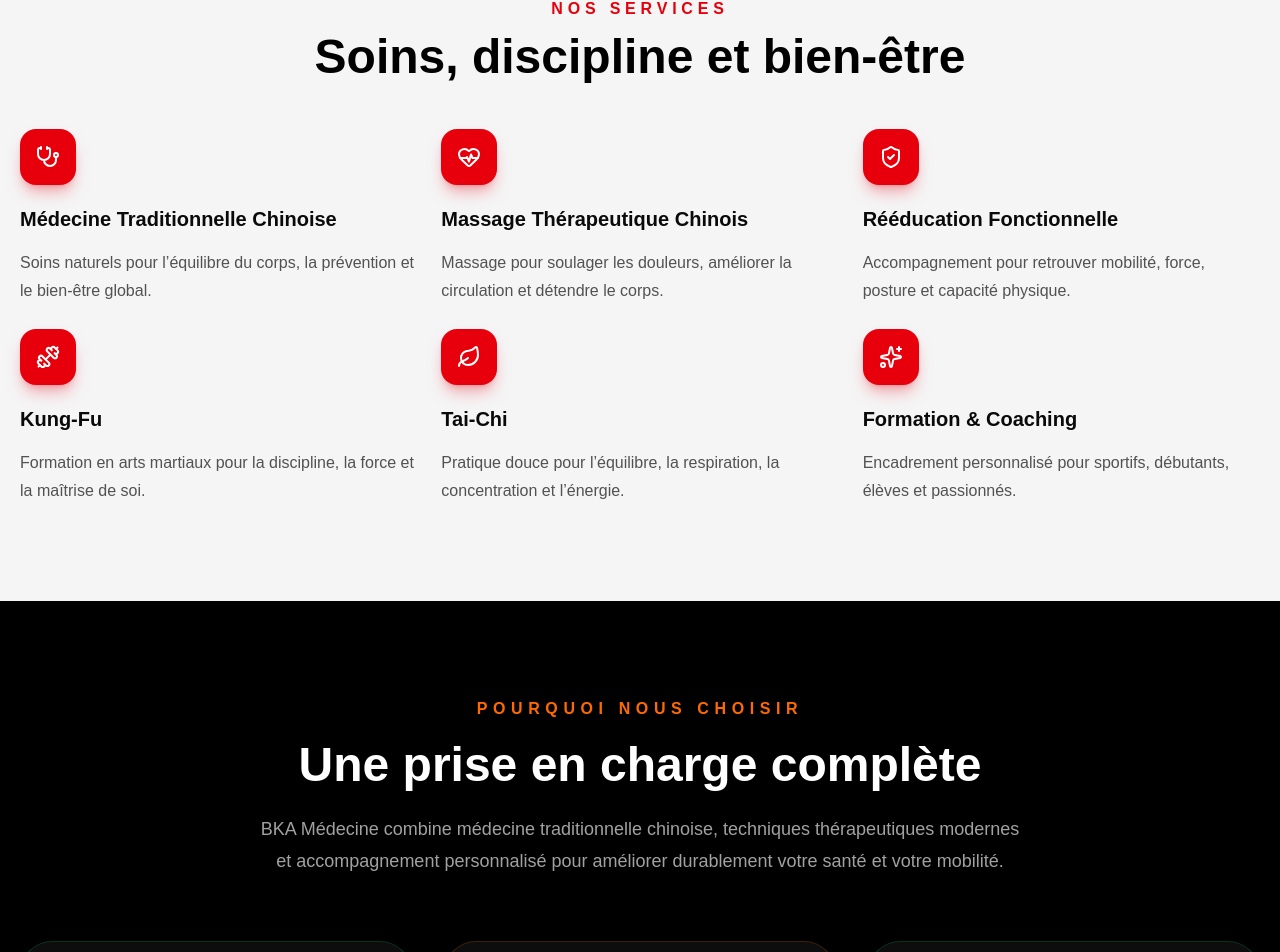
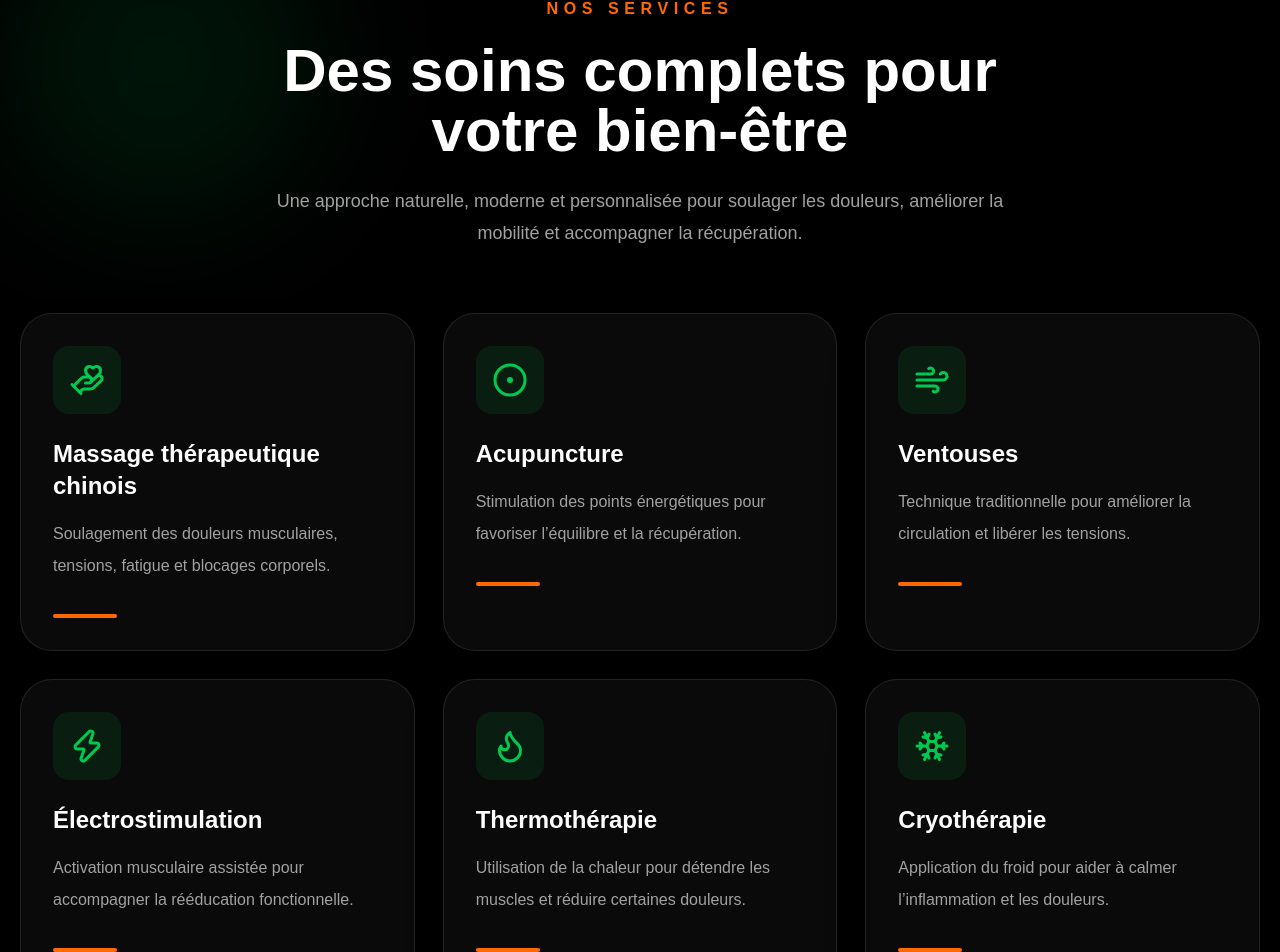
Before and after one commit to bellapptech/BKA-M-decine, a React (Vite) app: page / in a window 1280 px wide. Shown: the part 2255-3207 px from the top of the page. Built offline with nearby package versions, Linux system fonts and the light colour scheme.

Commit message:
changes on services

```diff
--- a/src/components/Services.jsx
+++ b/src/components/Services.jsx
@@ -1,83 +1,122 @@
 import { motion } from "framer-motion";
 import {
-  Stethoscope,
-  HeartPulse,
-  ShieldCheck,
+  Activity,
   Dumbbell,
-  Leaf,
-  Sparkles,
+  Flame,
+  Snowflake,
+  Zap,
+  HandHeart,
+  ShieldPlus,
+  Wind,
+  CircleDot,
 } from "lucide-react";
 
 const services = [
   {
-    title: "Médecine Traditionnelle Chinoise",
-    icon: Stethoscope,
-    desc: "Soins naturels pour l’équilibre du corps, la prévention et le bien-être global.",
+    icon: HandHeart,
+    title: "Massage thérapeutique chinois",
+    text: "Soulagement des douleurs musculaires, tensions, fatigue et blocages corporels.",
   },
   {
-    title: "Massage Thérapeutique Chinois",
-    icon: HeartPulse,
-    desc: "Massage pour soulager les douleurs, améliorer la circulation et détendre le corps.",
+    icon: CircleDot,
+    title: "Acupuncture",
+    text: "Stimulation des points énergétiques pour favoriser l’équilibre et la récupération.",
   },
   {
-    title: "Rééducation Fonctionnelle",
-    icon: ShieldCheck,
-    desc: "Accompagnement pour retrouver mobilité, force, posture et capacité physique.",
+    icon: Wind,
+    title: "Ventouses",
+    text: "Technique traditionnelle pour améliorer la circulation et libérer les tensions.",
   },
   {
-    title: "Kung-Fu",
-    icon: Dumbbell,
-    desc: "Formation en arts martiaux pour la discipline, la force et la maîtrise de soi.",
+    icon: Zap,
+    title: "Électrostimulation",
+    text: "Activation musculaire assistée pour accompagner la rééducation fonctionnelle.",
   },
   {
-    title: "Tai-Chi",
-    icon: Leaf,
-    desc: "Pratique douce pour l’équilibre, la respiration, la concentration et l’énergie.",
+    icon: Flame,
+    title: "Thermothérapie",
+    text: "Utilisation de la chaleur pour détendre les muscles et réduire certaines douleurs.",
   },
   {
-    title: "Formation & Coaching",
-    icon: Sparkles,
-    desc: "Encadrement personnalisé pour sportifs, débutants, élèves et passionnés.",
+    icon: Snowflake,
+    title: "Cryothérapie",
+    text: "Application du froid pour aider à calmer l’inflammation et les douleurs.",
+  },
+  {
+    icon: Dumbbell,
+    title: "Sport thérapeutique assisté",
+    text: "Exercices encadrés pour restaurer la mobilité, la force et l’équilibre.",
+  },
+  {
+    icon: Activity,
+    title: "Rééducation fonctionnelle",
+    text: "Accompagnement progressif après douleurs, AVC, fracture ou perte de mobilité.",
+  },
+  {
+    icon: ShieldPlus,
+    title: "Suivi personnalisé",
+    text: "Programme adapté selon votre état, vos douleurs et vos objectifs de récupération.",
   },
 ];
 
 export default function Services() {
   return (
-    <section id="services" className="bg-neutral-100 px-5 py-24">
-      <div className="mx-auto max-w-7xl">
-        <div className="mb-12 text-center">
-          <p className="font-bold uppercase tracking-[0.3em] text-red-600">
+    <section id="services" className="relative overflow-hidden bg-black px-5 py-24 text-white">
+      <div className="absolute left-0 top-0 h-80 w-80 rounded-full bg-green-500/10 blur-3xl"></div>
+      <div className="absolute bottom-0 right-0 h-80 w-80 rounded-full bg-orange-500/10 blur-3xl"></div>
+
+      <div className="relative mx-auto max-w-7xl">
+        <motion.div
+          initial={{ opacity: 0, y: 30 }}
+          whileInView={{ opacity: 1, y: 0 }}
+          viewport={{ once: true }}
+          transition={{ duration: 0.8 }}
+          className="mx-auto max-w-3xl text-center"
+        >
+          <p className="font-bold uppercase tracking-[0.35em] text-orange-500">
             Nos services
           </p>
-          <h2 className="mt-3 text-3xl font-black md:text-5xl">
-            Soins, discipline et bien-être
+
+          <h2 className="mt-5 text-4xl font-black md:text-6xl">
+            Des soins complets pour votre bien-être
           </h2>
-        </div>
 
-        <div className="grid gap-6 md:grid-cols-2 lg:grid-cols-3">
+          <p className="mt-6 text-lg leading-8 text-neutral-400">
+            Une approche naturelle, moderne et personnalisée pour soulager les douleurs,
+            améliorer la mobilité et accompagner la récupération.
+          </p>
+        </motion.div>
+
+        <div className="mt-16 grid gap-7 sm:grid-cols-2 lg:grid-cols-3">
           {services.map((service, index) => {
             const Icon = service.icon;
 
             return (
               <motion.div
                 key={service.title}
-                initial={{ opacity: 0, y: 30 }}
+                initial={{ opacity: 0, y: 40 }}
                 whileInView={{ opacity: 1, y: 0 }}
-                transition={{ delay: index * 0.08 }}
                 viewport={{ once: true }}
+                transition={{ duration: 0.7, delay: index * 0.08 }}
+                className="group relative overflow-hidden rounded-[2rem] border border-white/10 bg-white/[0.04] p-8 shadow-2xl backdrop-blur transition hover:-translate-y-2 hover:border-orange-500/40"
+              >
+                <div className="absolute inset-0 bg-gradient-to-br from-green-500/10 via-transparent to-orange-500/10 opacity-0 transition group-hover:opacity-100"></div>
 
-              >
-                <div className="mb-5 flex h-14 w-14 items-center justify-center rounded-2xl bg-red-600 text-white shadow-lg shadow-red-600/30 transition group-hover:scale-110"  >
-                  <Icon />
+                <div className="relative">
+                  <div className="mb-6 inline-flex rounded-2xl bg-green-500/10 p-4 text-green-500 transition group-hover:bg-orange-500/10 group-hover:text-orange-500">
+                    <Icon size={36} />
+                  </div>
+
+                  <h3 className="text-2xl font-black">
+                    {service.title}
+                  </h3>
+
+                  <p className="mt-4 leading-8 text-neutral-400">
+                    {service.text}
+                  </p>
+
+                  <div className="mt-8 h-1 w-16 rounded-full bg-orange-500 transition group-hover:w-28 group-hover:bg-green-500"></div>
                 </div>
-
-                <h3 className="text-xl font-black text-neutral-950">
-                  {service.title}
-                </h3>
-
-                <p className="mt-4 leading-7 text-neutral-600">
-                  {service.desc}
-                </p>
               </motion.div>
             );
           })}
```
